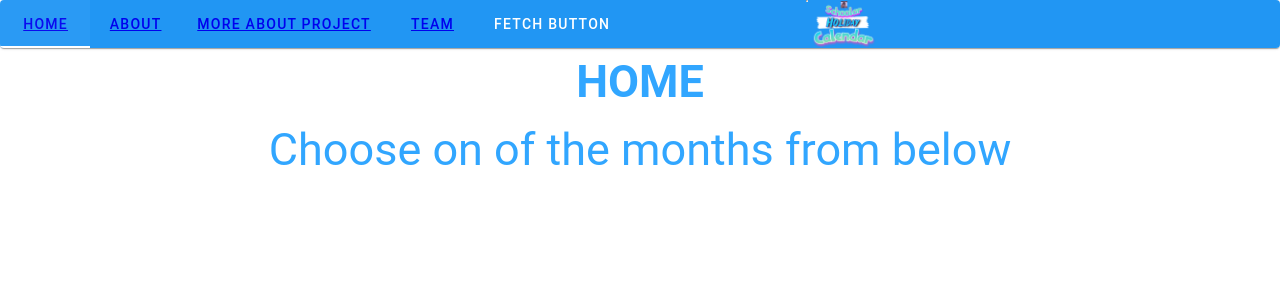
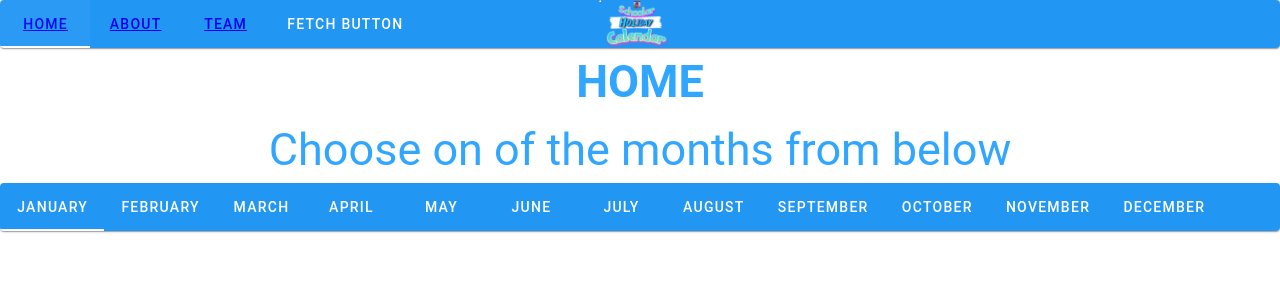
Before and after one commit to nikitaNotvas/calendar, a Vue app: page /#/ in a window 1280 px wide. Shown: the top 300 px of the page. Built offline with nearby package versions, Linux system fonts and the light colour scheme; no server answers.

Commit message:
added months

```diff
--- a/src/App.vue
+++ b/src/App.vue
@@ -2,8 +2,20 @@
 import {ref,watch} from 'vue';
 
 
-async function asyncFunction() { const result = await fetch('https://holidays.abstractapi.com/v1/'); console.log(result)}
 
+function httpGetAsync(url, callback) {
+                  const xmlHttp = new XMLHttpRequest();
+                  xmlHttp.onreadystatechange = function() {
+                      if (xmlHttp.readyState === 4 && xmlHttp.status === 200)
+                      callback(xmlHttp.responseText);
+                  }
+                  xmlHttp.open("GET", url, true); // true for asynchronous
+                  xmlHttp.send(null);
+              }
+
+              const url = "https://holidays.abstractapi.com/v1/?api_key=fc5eef450b284fbb8e9e28b37bdd4ff3&country=US&year=2020&month=12&day=25"
+
+              httpGetAsync(url)
 </script>
 
 <template>
@@ -12,7 +24,6 @@ async function asyncFunction() { const result = await fetch('https://holidays.ab
     <v-tabs bg-color="blue"  center-active>
       <v-tab><router-link  font-weight-bold to="/">Home</router-link></v-tab>
       <v-tab> <router-link to="/about">About</router-link></v-tab>
-      <v-tab><router-link to="/team">More about project</router-link></v-tab>
       <v-tab><router-link to="/moreaboutus">Team</router-link></v-tab>
       <v-tab @click="asyncFunction"> fetch button</v-tab>
       <v-tab></v-tab>
--- a/src/router.js
+++ b/src/router.js
@@ -1,7 +1,6 @@
 import { createRouter, createWebHashHistory } from 'vue-router'
 import HomePage from './views/home.vue'
 import AboutPage from './views/about.vue'
-import TeamPeople from './views/team.vue'
 import AboutPageUs from './views/moreaboutus.vue'
 
 const routes = [
@@ -15,10 +14,6 @@ const routes = [
       name: 'about',
       component: AboutPage
    },
-   {path: '/team',
-   name: 'team',
-   component: TeamPeople
-   },
    {path: '/moreaboutus',
    name: 'more about us',
    component: AboutPageUs
--- a/src/views/home.vue
+++ b/src/views/home.vue
@@ -5,6 +5,24 @@
 <h1>HOME</h1>
 <p>Choose on of the months from below</p>
 
+<v-card>
+    <v-tabs bg-color="blue"  center-active>
+    <v-tab>January</v-tab>
+    <v-tab>February</v-tab>
+    <v-tab>March</v-tab>
+    <v-tab>April</v-tab>
+    <v-tab>May</v-tab>
+    <v-tab>June</v-tab>
+    <v-tab>July</v-tab>
+    <v-tab>August</v-tab>
+    <v-tab>September</v-tab>
+    <v-tab>October</v-tab>
+    <v-tab>November</v-tab>
+    <v-tab>December</v-tab>
+
+    </v-tabs>
+  </v-card>
+
 
 
 </div>
```
